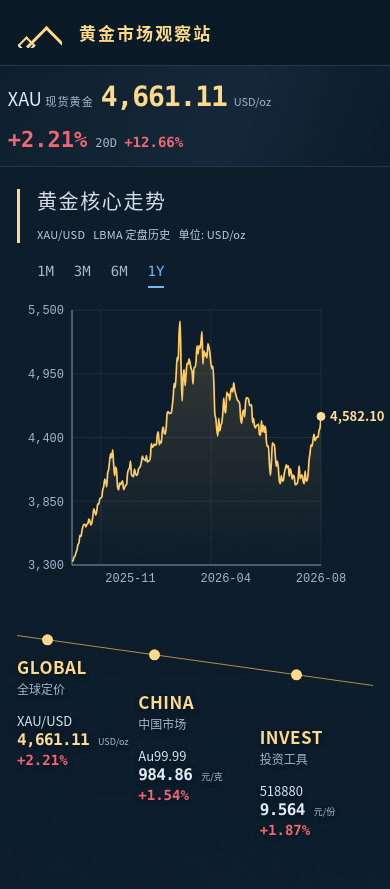
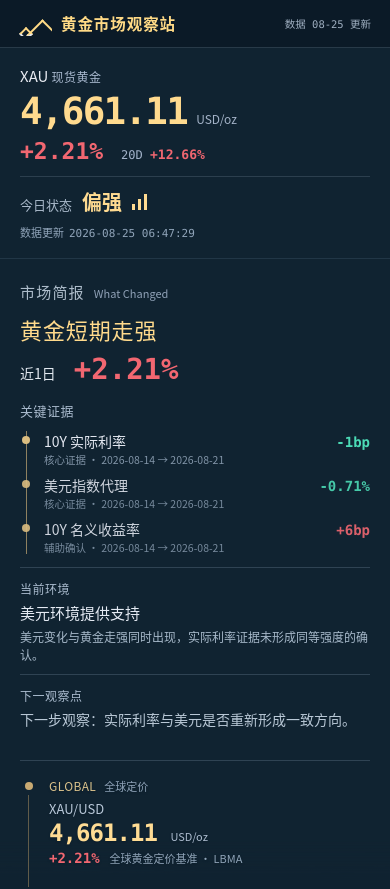
Before and after one commit to IntoWildLab/gold-market-observatory, a Next.js app: page /design/refined-v5 in a window 390 px wide. Shown: the top 889 px of the page. Built offline with nearby package versions, Linux system fonts and the light colour scheme.

Commit message:
feat(ui): establish refined v5 mobile observatory baseline

```diff
--- a/components/design/refined-v5/CosmicCoreChart.tsx
+++ b/components/design/refined-v5/CosmicCoreChart.tsx
@@ -1,6 +1,6 @@
 "use client";
 
-import { useMemo, useState } from "react";
+import { useMemo, useState, useSyncExternalStore } from "react";
 import {
   Area,
   AreaChart,
@@ -19,9 +19,18 @@ interface Point {
 }
 
 const RANGES: Record<string, number> = { "1M": 21, "3M": 63, "6M": 126, "1Y": 252 };
+const mobileQuery = "(max-width: 650px)";
+const subscribeMobile = (onChange: () => void) => {
+  const query = window.matchMedia(mobileQuery);
+  query.addEventListener("change", onChange);
+  return () => query.removeEventListener("change", onChange);
+};
+const mobileSnapshot = () => window.matchMedia(mobileQuery).matches;
+const serverSnapshot = () => false;
 
 export default function CosmicCoreChart({ points }: { points: Point[] }) {
   const [range, setRange] = useState("1Y");
+  const isMobile = useSyncExternalStore(subscribeMobile, mobileSnapshot, serverSnapshot);
   const data = useMemo(() => points.slice(-(RANGES[range] ?? 252)), [points, range]);
   const last = [...data].reverse().find((point) => point.value != null);
 
@@ -53,7 +62,7 @@ export default function CosmicCoreChart({ points }: { points: Point[] }) {
 
       <div className="v5-chart-plot">
         <ResponsiveContainer width="100%" height="100%">
-          <AreaChart data={data} margin={{ top: 12, right: 52, bottom: 3, left: 0 }}>
+          <AreaChart data={data} margin={{ top: 12, right: isMobile ? 12 : 52, bottom: 3, left: 0 }}>
             <defs>
               <linearGradient id="v5-gold-area" x1="0" y1="0" x2="0" y2="1">
                 <stop offset="0%" stopColor="#d7ad58" stopOpacity={0.34} />
@@ -63,17 +72,18 @@ export default function CosmicCoreChart({ points }: { points: Point[] }) {
             <CartesianGrid stroke="#354858" strokeOpacity={0.38} />
             <XAxis
               dataKey="date"
-              tick={{ fill: "#a4b6cc", fontSize: 12, fontFamily: "ui-monospace, monospace" }}
+              tick={{ fill: "#a4b6cc", fontSize: isMobile ? 10 : 12, fontFamily: "ui-monospace, monospace" }}
               tickLine={false}
               axisLine={{ stroke: "#8195aa" }}
-              minTickGap={50}
+              minTickGap={isMobile ? 35 : 50}
+              interval={isMobile ? "preserveStartEnd" : undefined}
               tickFormatter={(value: string) => value.slice(0, 7)}
             />
             <YAxis
-              tick={{ fill: "#a4b6cc", fontSize: 12, fontFamily: "ui-monospace, monospace" }}
+              tick={{ fill: "#a4b6cc", fontSize: isMobile ? 10 : 12, fontFamily: "ui-monospace, monospace" }}
               tickLine={false}
               axisLine={{ stroke: "#8195aa" }}
-              width={55}
+              width={isMobile ? 42 : 55}
               domain={["auto", "auto"]}
               tickFormatter={(value: number) => fmtNumber(value, Math.abs(value) >= 1000 ? 0 : 1)}
             />
@@ -100,7 +110,7 @@ export default function CosmicCoreChart({ points }: { points: Point[] }) {
               dot={false}
               activeDot={{ r: 3.5, fill: "#f1d18a", stroke: "#0a1324", strokeWidth: 2 }}
             />
-            {last?.value != null && <ReferenceDot x={last.date} y={last.value} r={4} fill="#ffdc97" stroke="#ffdc97" ifOverflow="extendDomain" label={{ value: fmtNumber(last.value, 2), position: "right", fill: "#ffdc97", fontSize: 13, fontWeight: 600 }} />}
+            {last?.value != null && <ReferenceDot x={last.date} y={last.value} r={4} fill="#ffdc97" stroke="#ffdc97" ifOverflow="extendDomain" label={isMobile ? undefined : { value: fmtNumber(last.value, 2), position: "right", fill: "#ffdc97", fontSize: 13, fontWeight: 600 }} />}
           </AreaChart>
         </ResponsiveContainer>
       </div>
--- a/components/design/refined-v5/CosmicV5Preview.tsx
+++ b/components/design/refined-v5/CosmicV5Preview.tsx
@@ -80,6 +80,7 @@ export default function CosmicV5Preview({ data }: { data: DesignData }) {
       <span className="v5-tagline">看见周期 · 认识价值 · 做更好的决策</span>
       <nav className="v5-nav" aria-label="主导航"><a className="active" href="#top">市场观察</a><a href="#market-brief">研究视角</a><a href="#transmission">数据工具</a><a href="#v5-footer">关于我们</a></nav>
       <span className="v5-search" aria-hidden="true"><i />搜索问题、数据或观点...</span>
+      <span className="v5-mobile-freshness">数据 {formatShanghaiDateTime(data.manifestGeneratedAt).slice(5, 10)} 更新</span>
       <time className="v5-header-time">{formatShanghaiDateTime(data.manifestGeneratedAt).slice(0, 16)}</time>
       <span className="v5-account" aria-hidden="true" />
     </div></header>
@@ -90,6 +91,7 @@ export default function CosmicV5Preview({ data }: { data: DesignData }) {
         <div className="v5-workspace-inner">
           <div className="v5-canvas"><CosmicCoreChart points={goldPoints} /><Transmission data={data} /></div>
           <MarketBrief data={data} />
+          <div className="v5-mobile-risk"><EventRisk data={data} /></div>
         </div>
         <footer id="v5-footer" className="v5-footer"><strong>黄金市场观察站</strong><span>穿越周期 · 遇见更大的图景</span><small>数据仅用于市场观察，不构成投资建议。</small></footer>
       </div>
--- a/components/design/refined-v5/refined-v5.css
+++ b/components/design/refined-v5/refined-v5.css
@@ -2,6 +2,7 @@
 .v5-page *{box-sizing:border-box}
 .v5-page .up{color:#f26771}.v5-page .down{color:#4cdbb6}.v5-page .neutral{color:#bdcad9}
 .v5-page a:focus-visible,.v5-page button:focus-visible{outline:2px solid #7bbde7;outline-offset:4px}
+.v5-mobile-freshness,.v5-mobile-risk{display:none}
 .v5-header{height:62px;border-bottom:1px solid #283a48;background:#0b1a27}
 .v5-header-inner{max-width:1700px;height:100%;margin:auto;padding:0 2.4%;display:flex;align-items:center;gap:0;white-space:nowrap}
 .v5-brand{display:flex;align-items:center;gap:17px;color:#ffda86;text-decoration:none}
@@ -73,3 +74,98 @@
 }
 @media(max-width:650px){.v5-header-inner{padding:0 18px}.v5-brand strong{font-size:17px}.v5-nav{display:none}.v5-observation-inner{align-items:baseline}.v5-spot>strong{font-size:28px}.v5-status,.v5-event{display:none}.v5-workspace-inner{padding:22px 17px 0}.v5-canvas{min-height:690px}.v5-transmission{padding:65px 0 20px;grid-template-columns:repeat(3,minmax(0,1fr));gap:8px;min-height:290px}.v5-transmission-line{left:0;top:46px;width:100%}.v5-stage-2{padding-top:35px}.v5-stage-3{padding-top:70px}.v5-stage-heading{display:block}.v5-stage-heading span{display:block}.v5-stage-asset{font-size:13px}.v5-stage-value,.v5-stage-1 .v5-stage-value,.v5-stage-3 .v5-stage-value{font-size:16px}.v5-stage-value span{font-size:9px}.v5-stage-change{font-size:14px}.v5-stage-source{display:none}.v5-footer{flex-wrap:wrap;padding:20px 17px}.v5-footer small{width:100%;margin-left:0}}
 @media(max-width:650px){.v5-chart-heading{display:block}.v5-chart-ranges{margin:8px 0 0 20px;gap:20px}.v5-chart-title h2{font-size:20px}.v5-chart-meta{font-size:11px;gap:8px}.v5-chart-plot{height:300px}.v5-chart{height:400px}}
+@media(max-width:650px){
+  .v5-page{font-size:14px}
+  .v5-header{height:48px}
+  .v5-header-inner{padding:0 19px;justify-content:space-between}
+  .v5-brand{gap:9px}
+  .v5-brand-mark{width:33px;height:25px}
+  .v5-brand-mark i{width:23px;height:23px;top:13px;left:12px;border-width:2px}
+  .v5-brand-mark i+i{width:10px;height:10px;top:18px;left:2px}
+  .v5-brand strong{font-size:15.5px;letter-spacing:.06em;white-space:nowrap}
+  .v5-mobile-freshness{display:block;flex:none;color:#9fafc0;font:10.5px ui-monospace,Consolas,monospace}
+  .v5-tagline,.v5-nav,.v5-search,.v5-header-time,.v5-account{display:none}
+
+  .v5-observation{min-height:0;background:#102331}
+  .v5-observation-inner{display:grid;grid-template-columns:minmax(0,1fr);gap:0;min-height:0;padding:17px 20px 18px}
+  .v5-spot{display:grid;grid-template-columns:max-content 1fr;align-items:baseline;column-gap:9px;row-gap:2px;white-space:normal}
+  .v5-spot-label{grid-column:1 / -1;font-size:12px;letter-spacing:.04em}
+  .v5-spot-label b{font-size:15px;font-weight:500}
+  .v5-spot>strong{font-size:37.5px;line-height:1.13;letter-spacing:-.045em}
+  .v5-unit{font-size:12px}
+  .v5-strip-change{display:flex;align-items:baseline;gap:18px;margin-top:6px}
+  .v5-strip-change>strong{font-size:23px}
+  .v5-strip-change>span{font-size:12px}
+  .v5-strip-change b{font-size:13px}
+  .v5-status{display:flex;align-items:baseline;gap:10px;margin-top:12px;padding-top:10px;border-top:1px solid rgba(165,185,202,.19);font-size:13px}
+  .v5-status strong{font-size:20px}
+  .v5-signal{height:16px;gap:3px}
+  .v5-signal i{width:3px;height:6px}.v5-signal i:nth-child(2){height:11px}.v5-signal i:nth-child(3){height:16px}
+  .v5-updated{display:block;margin-top:7px;color:#91a5ba;font-size:11px}
+  .v5-updated time{font-size:11px}
+  .v5-updated small,.v5-observation .v5-event{display:none}
+
+  .v5-workspace{min-height:0;background:#102331}
+  .v5-workspace-inner{display:flex;flex-direction:column;gap:0;min-height:0;padding:0 20px}
+  .v5-canvas{display:contents}
+  .v5-atmosphere{top:580px;bottom:auto;height:370px;opacity:.36;background-image:linear-gradient(180deg,#102331 0%,rgba(16,35,49,.3) 44%,#102331 100%),url("/design/refined-v5/observatory-atmosphere.png");background-size:cover,auto 370px;background-position:center,left bottom;mask-image:linear-gradient(180deg,transparent,#000 27%,#000 71%,transparent)}
+
+  .v5-brief{order:1;max-width:none;padding:22px 0 21px;border:0;background:none;text-shadow:none}
+  .v5-brief-heading{gap:9px}
+  .v5-brief-heading h2{font-size:15px;font-weight:400;color:#aebdcb}
+  .v5-brief-heading span{font-size:11px}
+  .v5-brief h3{font-size:22px;font-weight:520;line-height:1.3;margin:11px 0 9px}
+  .v5-brief-move{gap:18px;margin-bottom:15px;font-size:14px}
+  .v5-brief-move strong{font-size:29px}
+  .v5-evidence-title{font-size:13px}
+  .v5-evidence{margin:10px 0 13px 6px;padding-left:17px;border-color:rgba(227,192,128,.6)}
+  .v5-evidence-item{margin-bottom:9px}
+  .v5-evidence-item:before{width:8px;height:8px;left:-22px;top:5px;background:#dbbd80}
+  .v5-evidence-main strong{font-size:14px;font-weight:450}
+  .v5-evidence-main b{font-size:14px}
+  .v5-evidence-sub{font-size:10.5px;line-height:1.25;margin-top:1px;color:#8295a8}
+  .v5-evidence-item:not(:first-child){opacity:.9}
+  .v5-brief-note{margin-top:0;padding:10px 0;border-color:rgba(152,174,192,.23)}
+  .v5-brief-note>span{font-size:12px}
+  .v5-brief-note strong{font-size:15px;font-weight:450;line-height:1.45;margin-top:3px}
+  .v5-brief-note + .v5-brief-note strong{font-size:14px;font-weight:400;color:#b9c8d6}
+  .v5-brief-note p{font-size:12px;line-height:1.5;margin-top:4px;color:#a7b9ca}
+  .v5-brief-disclaimer{display:none}
+
+  .v5-transmission{order:2;display:block;min-height:0;margin:0;padding:16px 0 4px;border-top:1px solid rgba(152,174,192,.23);text-shadow:0 1px 2px #0c1e2b}
+  .v5-transmission-line{display:none}
+  .v5-stage,.v5-stage-2,.v5-stage-3{position:relative;min-height:0;padding:0 0 12px 29px;margin:0 0 7px}
+  .v5-stage:before{content:"";position:absolute;left:5px;top:5px;width:8px;height:8px;border-radius:50%;background:#c9aa72}
+  .v5-stage:not(:last-child):after{content:"";position:absolute;left:8px;top:18px;bottom:-7px;width:1px;background:rgba(203,170,110,.43)}
+  .v5-stage-heading{display:flex;align-items:baseline;gap:8px}
+  .v5-stage-heading strong{font-size:12px;font-weight:500;color:#ddc48d}
+  .v5-stage-heading span{display:inline;font-size:11px;color:#8fa3b8}
+  .v5-stage-asset{font-size:13px;margin-top:4px;color:#bac9da}
+  .v5-stage-value,.v5-stage-1 .v5-stage-value,.v5-stage-3 .v5-stage-value{font-size:21px;font-weight:500}
+  .v5-stage-1 .v5-stage-value{font-size:24px;font-weight:600}
+  .v5-stage-3 .v5-stage-value{font-size:19px}
+  .v5-stage-value span{font-size:11px}
+  .v5-stage-change{display:inline-block;font-size:14px;margin-top:2px}
+  .v5-stage-source{display:inline-block;font-size:11px;margin:0 0 0 10px;color:#91a5b9}
+
+  .v5-mobile-risk{order:3;display:block;padding:0 0 21px}
+  .v5-mobile-risk .v5-event{display:flex;height:auto;min-height:45px;gap:11px;padding:5px 0;border-top:1px solid rgba(152,174,192,.23);border-bottom:1px solid rgba(152,174,192,.23)}
+  .v5-mobile-risk .v5-calendar{width:20px;height:21px;opacity:.8}
+  .v5-mobile-risk .v5-event-copy{font-size:12px;gap:2px}
+  .v5-mobile-risk .v5-event-copy strong{font-size:13px;font-weight:400;color:#b9c7d5}
+  .v5-mobile-risk .v5-chevron{font-size:20px;color:#96abc0}
+
+  .v5-chart{order:4;height:auto;min-height:0;padding:3px 0 25px}
+  .v5-chart-heading{display:block}
+  .v5-chart-title{border-left:2px solid #d8bc83;padding-left:12px}
+  .v5-chart-title h2{font-size:17px;font-weight:400}
+  .v5-chart-meta{gap:8px;margin-top:6px;font-size:11px;flex-wrap:wrap;color:#99acc0}
+  .v5-chart-ranges{justify-content:flex-end;gap:8px;margin:2px 0 0}
+  .v5-chart-ranges button{min-width:32px;min-height:34px;font-size:12px;padding:8px 6px 6px}
+  .v5-chart-plot{height:246px;margin:4px -3px 0;touch-action:pan-y}
+  .v5-chart .recharts-cartesian-grid-horizontal line{stroke-opacity:.2}
+  .v5-chart .recharts-cartesian-grid-vertical line{stroke-opacity:.08}
+  .v5-footer{padding:12px 20px 20px;gap:8px;font-size:11px}
+  .v5-footer span{padding-left:8px}
+  .v5-footer small{font-size:10px}
+}
```
